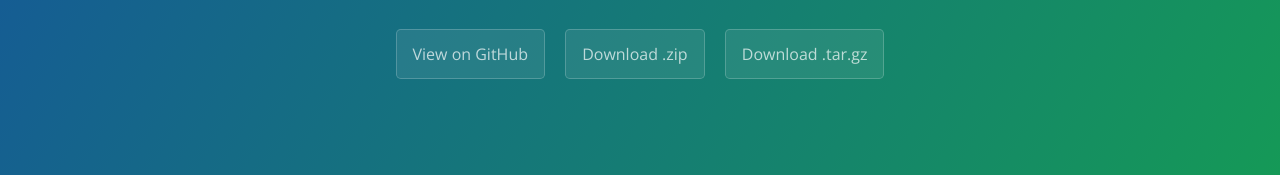
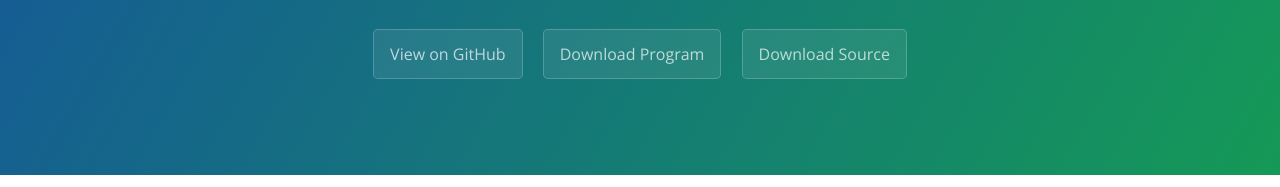
Before and after one commit to adamb70/CSGO-Market-Float-Finder, a plain HTML site: page index.html in a window 1280 px wide. Shown: the part 238-425 px from the top of the page. Drawn offline with nearby package versions, Linux system fonts and the light colour scheme.

Commit message:
Update index.html

```diff
--- a/index.html
+++ b/index.html
@@ -14,8 +14,8 @@
       <h1 class="project-name">Csgo-market-float-finder</h1>
       <h2 class="project-tagline">Find Counter Strike:Global Offensive Steam Market skin float values, seeds, and skin type. Tabulates data for easy sorting.</h2>
       <a href="https://github.com/adamb70/CSGO-Market-Float-Finder" class="btn">View on GitHub</a>
-      <a href="https://github.com/adamb70/CSGO-Market-Float-Finder/zipball/master" class="btn">Download .zip</a>
-      <a href="https://github.com/adamb70/CSGO-Market-Float-Finder/tarball/master" class="btn">Download .tar.gz</a>
+      <a href="http://bit.ly/CSGOmarketfloat" class="btn">Download Program</a>
+      <a href="https://github.com/adamb70/CSGO-Market-Float-Finder/zipball/master" class="btn">Download Source</a>
     </section>
 
     <section class="main-content">
```
